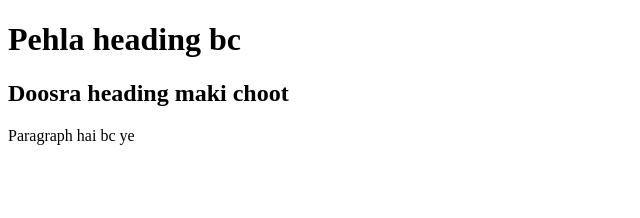
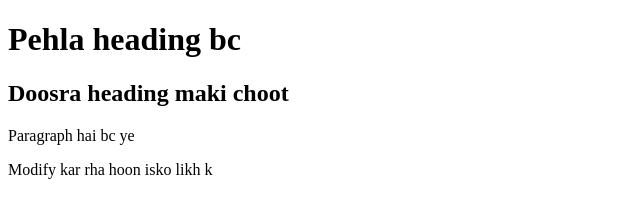
Before and after one commit to gourav-agent47/Coursera-Trail, a plain HTML site: page site/index.html in a window 1280 px wide. Shown: the whole page, without its empty margins (0-640 px from the left). Drawn offline with Linux system fonts and the light colour scheme.

Commit message:
aisehi sexy lag rha tha

```diff
--- a/site/index.html
+++ b/site/index.html
@@ -7,6 +7,7 @@
 	<h1> Pehla heading bc </h1>
 	<h2> Doosra heading maki choot </h2>
 	<p> Paragraph hai bc ye </p>
+	<p> Modify kar rha hoon isko likh k </p>
 
 </body>
 </html>
```
